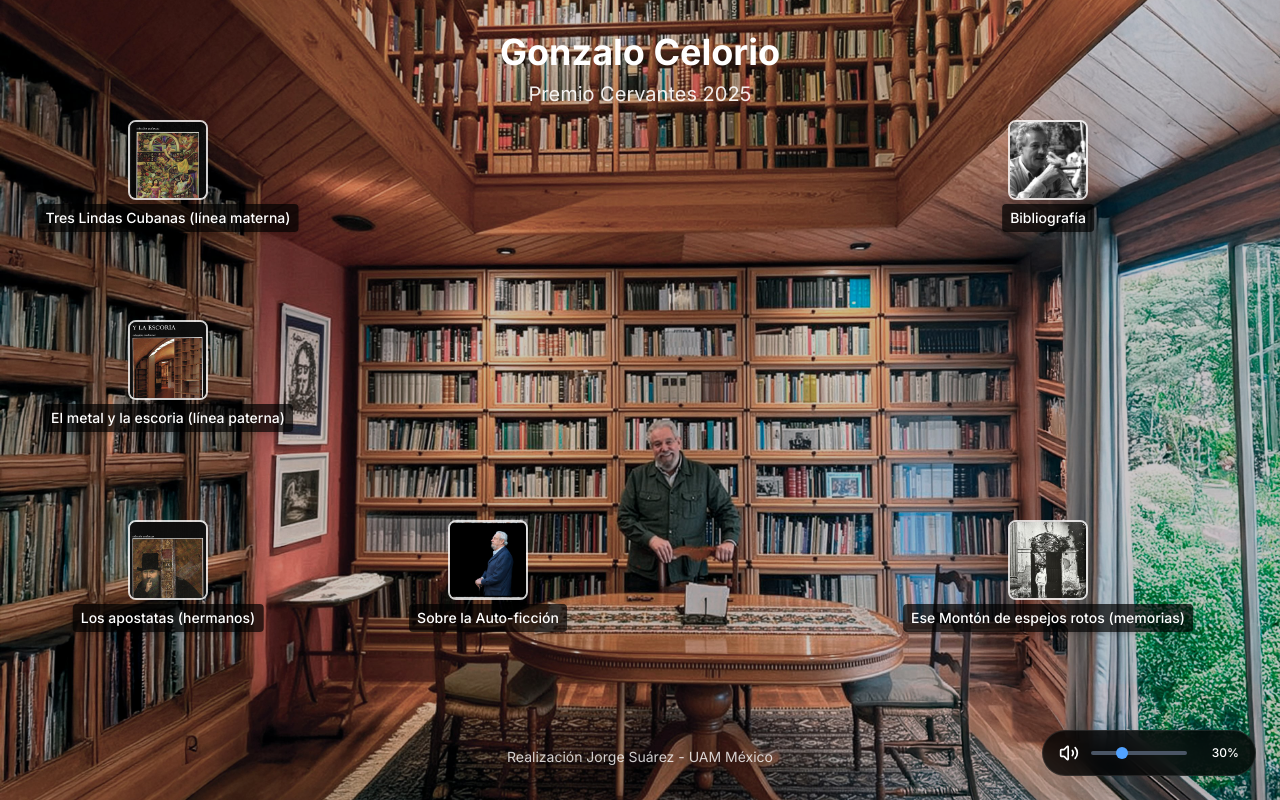
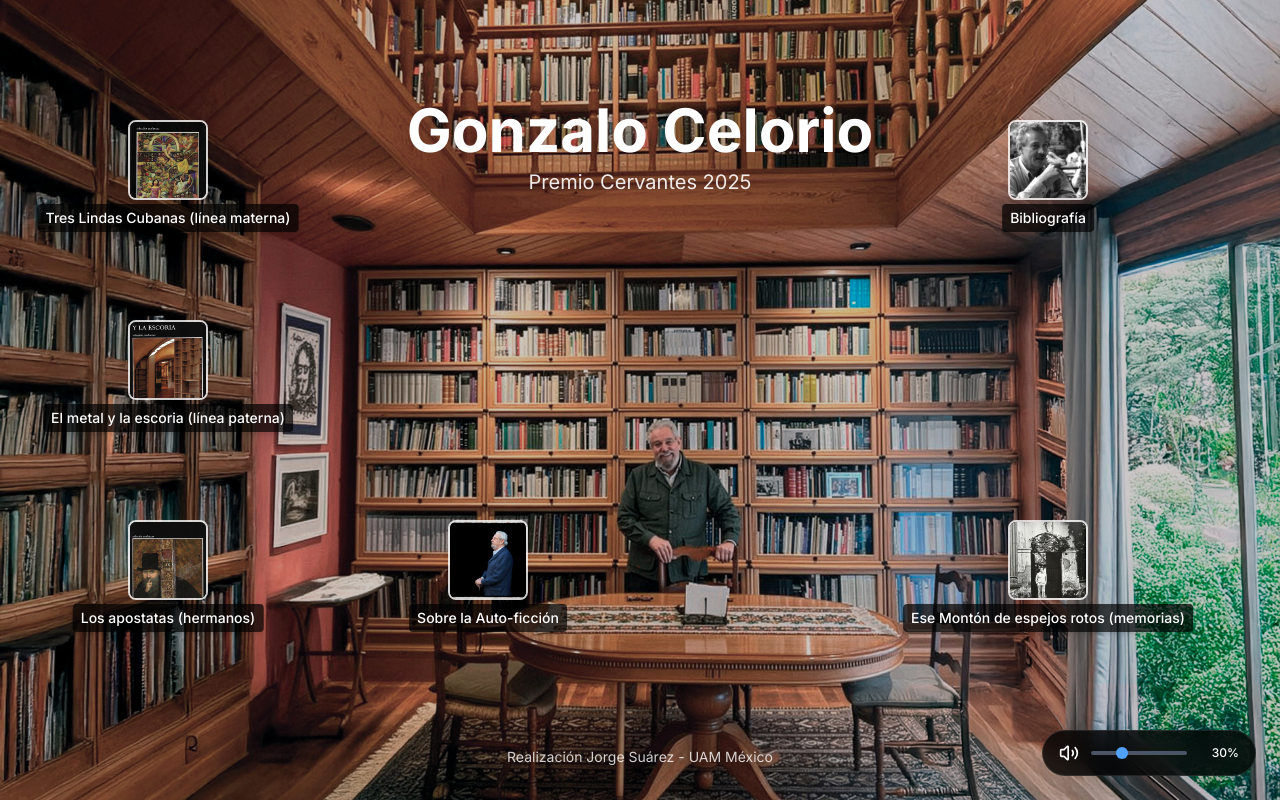
Before and after one commit to cmontedonico/V0-Gonzalo-Celorio, a Next.js app: page / in a window 1280 px wide. Built offline with nearby package versions, Linux system fonts and the light colour scheme.

Commit message:
Feat: Bigger text for title and alignment

```diff
--- a/app/page.tsx
+++ b/app/page.tsx
@@ -118,8 +118,8 @@ export default function HomePage() {
       </div>
 
       {/* Title Overlay */}
-      <div className="absolute top-8 left-1/2 -translate-x-1/2 z-20 text-center">
-        <h1 className="text-4xl font-bold text-white drop-shadow-2xl">
+      <div className="absolute top-25 left-1/2 -translate-x-1/2 z-20 text-center">
+        <h1 className="text-6xl font-bold text-white drop-shadow-2xl">
           Gonzalo Celorio
         </h1>
         <p className="text-xl text-white/90 drop-shadow-lg mt-2">
```
